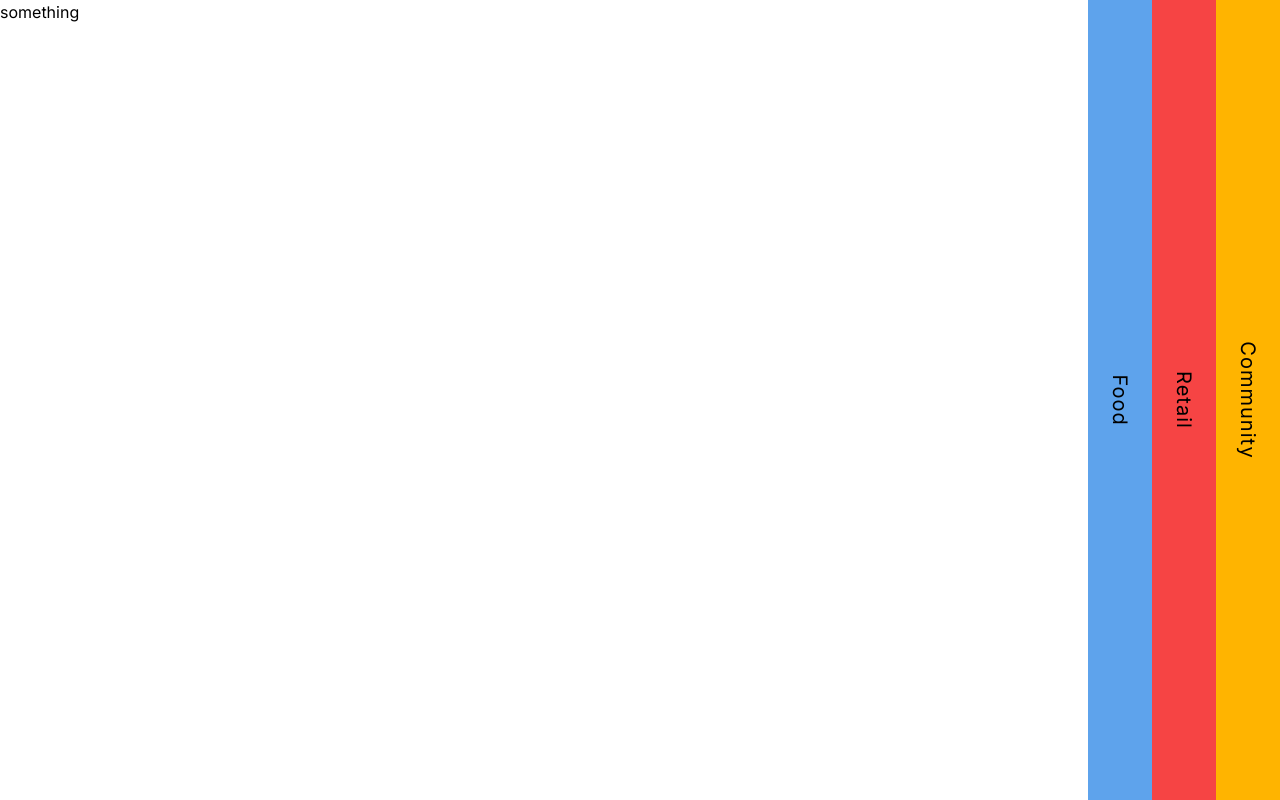
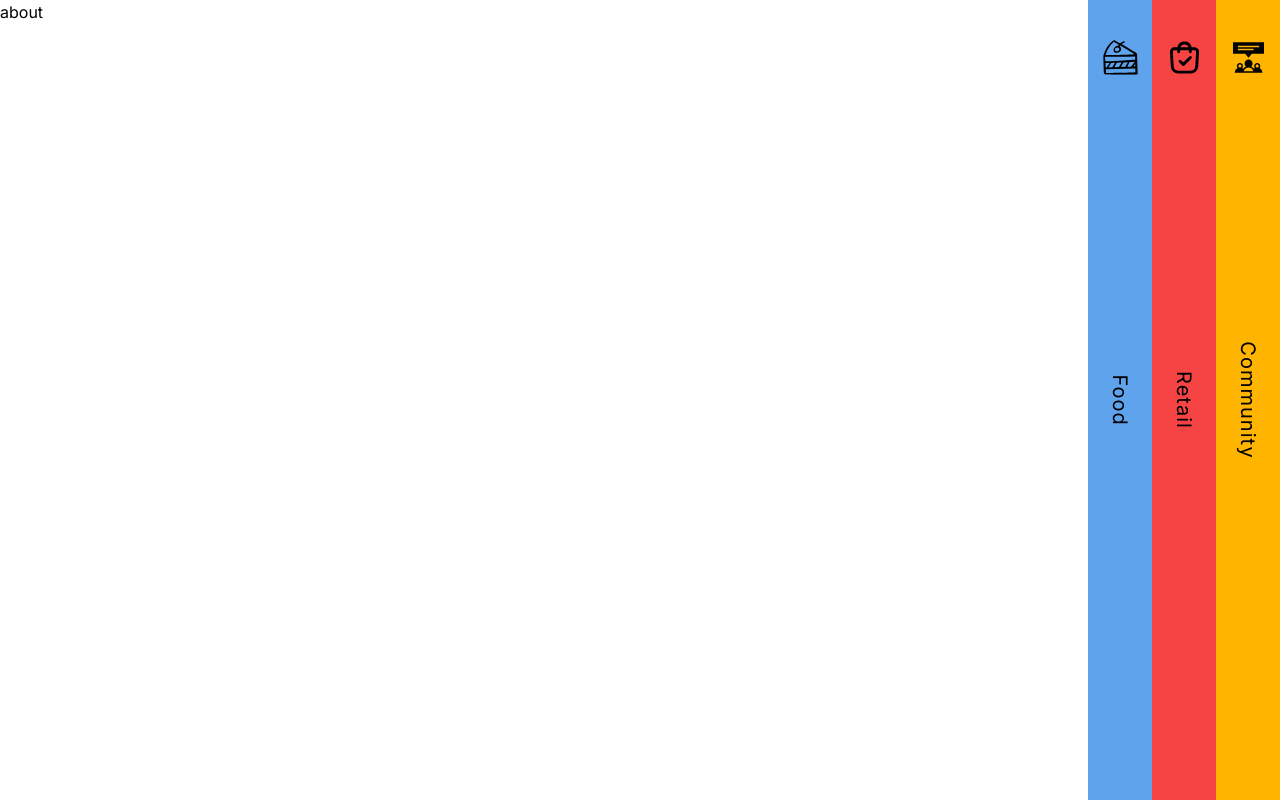
Before and after one commit to nkp1111/frontend-practice, a Next.js app in the folder canal-street-market/: page / in a window 1280 px wide. Built offline with nearby package versions, Linux system fonts and the light colour scheme.

Commit message:
feat:💄✨ add error, loading page

```diff
--- /dev/null
+++ b/canal-street-market/app/error.tsx
@@ -0,0 +1,26 @@
+"use client";
+
+import React from 'react'
+
+type ErrorProps = {
+  error: Error;
+  reset: () => void;
+};
+
+export default function Error({ error, reset }: ErrorProps) {
+  return (
+    <div className='w-auto h-svh flex justify-center items-center flex-col'>
+      <p className="mt-4 text-red-500 text-2xl font-medium">
+        {error.message || "Something Went Wrong!!!"}
+      </p>
+
+      <button
+        type="button"
+        onClick={() => reset()}
+        className="inline-block px-5 py-3 mt-6 text-sm font-medium text-white bg-indigo-600 rounded hover:bg-indigo-700 focus:outline-none focus:ring cursor-pointer"
+      >
+        Try Again
+      </button>
+    </div>
+  )
+}
--- /dev/null
+++ b/canal-street-market/app/loading.tsx
@@ -0,0 +1,9 @@
+import React from 'react'
+
+export default function Loading() {
+  return (
+    <div className='flex justify-center items-center h-[100vh]'>
+      <span className="loading loading-spinner loading-lg text-3xl">Loading...</span>
+    </div>
+  )
+}
--- /dev/null
+++ b/canal-street-market/app/not-found.tsx
@@ -0,0 +1,11 @@
+import React from 'react'
+
+export default function NotFound() {
+  return (
+    <div className='w-auto flex items-center flex-col'>
+      <h1 className='mt-20 text-2xl font-medium '>Page Not Found</h1>
+      <h2 className='my-10 text-5xl text-red-500 font-bold'>404</h2>
+      <p>Please check the url and visit correct location.</p>
+    </div>
+  )
+}
--- a/canal-street-market/app/page.tsx
+++ b/canal-street-market/app/page.tsx
@@ -32,7 +32,7 @@ export default function Home() {
   return (
     <main className="flex min-h-screen transition-custom-transition relative">
       {sectionData.map(section => {
-        const { id, name, } = section;
+        const { Component } = section;
         return (
           <div key={section.id} className={`${activePage === section.name ? "flex-1" : `${smallScreen ? "hidden flex-grow-0" : "block w-16"}`} h-full`}>
 
@@ -41,7 +41,7 @@ export default function Home() {
               activePage={activePage}
               section={section}
             >
-              <div>something</div>
+              <Component />
             </GeneralSectionLayout>
           </div>
         )
--- a/canal-street-market/components/general/general-section-layout.tsx
+++ b/canal-street-market/components/general/general-section-layout.tsx
@@ -1,3 +1,4 @@
+import Image from 'next/image';
 import React from 'react'
 
 interface SectionParams {
@@ -22,7 +23,15 @@ export default function GeneralSectionLayout({ setActivePage, activePage, sectio
       }}
     >
       {activePage !== section.name ? (
-        <div className='w-full h-screen flex items-center justify-center text-xl tracking-wider capitalize'>
+        <div className='w-full h-screen flex items-center justify-center text-xl tracking-wider capitalize relative'>
+          <div className='absolute top-10'>
+            <Image
+              src={section.logo}
+              alt={"."}
+              width={35}
+              height={35}
+            />
+          </div>
           <span className='rotate-90'>{section.name}</span>
         </div>
       ) : (
```
